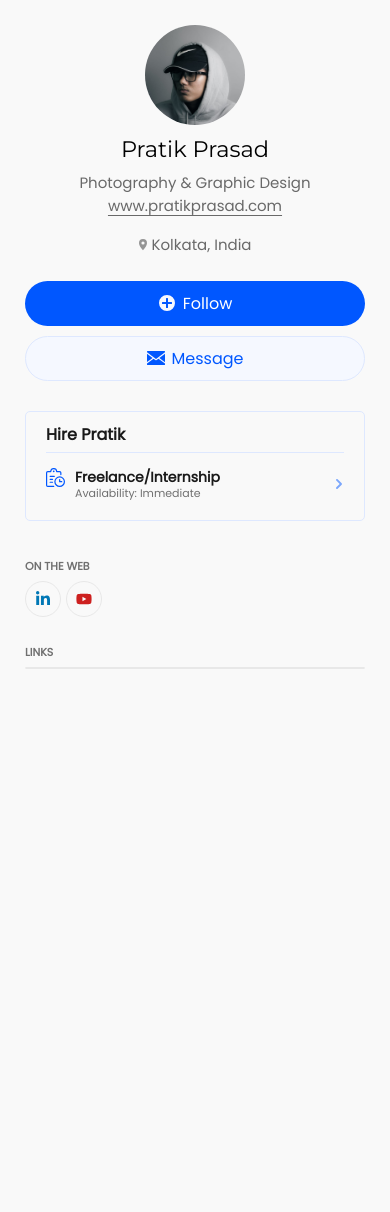
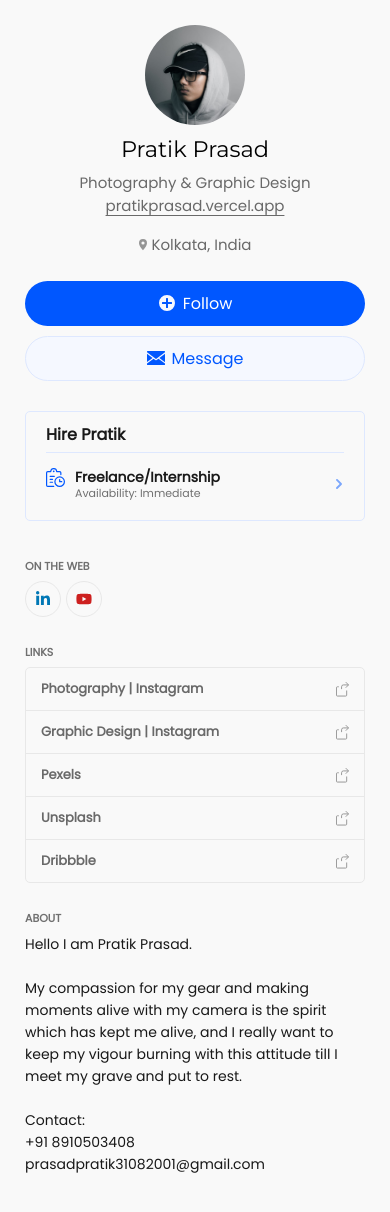
Before and after one commit to Shubham-Lal/Portfolio-v3, a React (Vite) app: page / in a window 390 px wide. Shown: the top 1212 px of the page. Before the commit the page ends 844 px from the top, so only its background shows below. Built offline with nearby package versions, Linux system fonts and the light colour scheme.

Commit message:
Left component UI

```diff
--- a/src/component/LeftSection/Left.jsx
+++ b/src/component/LeftSection/Left.jsx
@@ -1,5 +1,6 @@
 import './style.css'
 import { webLinks } from '../../data/webLinks'
+import { links } from '../../data/links'
 
 const Left = () => {
     return (
@@ -10,7 +11,7 @@ const Left = () => {
             <div className="info__conatiner">
                 <p className="name">Pratik Prasad</p>
                 <p className="profession">Photography & Graphic Design</p>
-                <a className="website" href="/">www.pratikprasad.com</a>
+                <a className="website" href="/">pratikprasad.vercel.app</a>
                 <p className="location">
                     <svg xmlns="http://www.w3.org/2000/svg" viewBox="-4808 -20688 14.286 20" fill="#959595" width="8px" style={{ marginRight: "5px", transform: "translateY(1px)" }}><g><path d="M-4800.857-20688a7.143 7.143 0 0 0-7.143 7.143c0 5.714 7.143 12.857 7.143 12.857s7.143-7.143 7.143-12.857a7.142 7.142 0 0 0-7.143-7.143zm0 10a2.857 2.857 0 1 1 2.857-2.859 2.858 2.858 0 0 1-2.857 2.859z"></path></g></svg>
                     Kolkata, India
@@ -25,7 +26,7 @@ const Left = () => {
                     Follow
                 </a>
                 <a
-                    href='https://api.whatsapp.com/send?phone=+918910503408&text=Namaste Pratik'
+                    href="https://api.whatsapp.com/send?phone=+918910503408&text=Hello Pratik, Let&amp;s connect"
                     target="_blank" rel="noopener noreferrer"
                 >
                     <svg viewBox="0 0 18 18" xmlns="http://www.w3.org/2000/svg" style={{ width: "18px", fill: "#0057ff", marginRight: "7px" }}><path d="M9,10.094l9-6.7615v-.75A.5735.5735,0,0,0,17.4375,2H.5625A.57351.57351,0,0,0,0,2.5835V3.318Z"></path><polygon points="12.389 8.981 18 13.184 18 6.667 18 4.771"></polygon><path d="M11.433,9.7,9.645,11.047a1.086,1.086,0,0,1-1.29,0L6.541,9.6875,0,14.534v.883A.573.573,0,0,0,.5625,16h16.875A.573.573,0,0,0,18,15.417v-.795Z"></path><polygon points="5.582 8.969 0 4.756 0 6.667 0 13.097"></polygon></svg>
@@ -34,14 +35,18 @@ const Left = () => {
             </div>
             <div className="hire__container">
                 <p className="hire__text">Hire Pratik</p>
-                <div className="hire__button">
+                <a
+                    className="hire__button"
+                    href="https://api.whatsapp.com/send?phone=+918910503408&text=Hello Pratik, Let&amp;s connect"
+                    target="_blank" rel="noopener noreferrer"
+                >
                     <svg xmlns="http://www.w3.org/2000/svg" viewBox="0 0 20 20"><g transform="translate(0.625 0.625)"><g transform="translate(0 0)"><path d="M14.375,8.759A5.625,5.625,0,1,1,8.75,14.384,5.631,5.631,0,0,1,14.375,8.759Zm0,10A4.375,4.375,0,1,0,10,14.384,4.38,4.38,0,0,0,14.375,18.759Z" transform="translate(-0.625 -0.634)"></path><path d="M16.585,15.009h-2.21a.625.625,0,0,1-.625-.625v-2.21a.625.625,0,0,1,1.25,0v1.585h1.585a.625.625,0,0,1,0,1.25Z" transform="translate(-0.625 -0.634)"></path><path d="M8.75,9.384H4.375a.625.625,0,0,1,0-1.25H8.75a.625.625,0,0,1,0,1.25Z" transform="translate(-0.625 -0.634)"></path><path d="M6.875,12.509h-2.5a.625.625,0,0,1,0-1.25h2.5a.625.625,0,0,1,0,1.25Z" transform="translate(-0.625 -0.634)"></path><path d="M6.875,15.634h-2.5a.625.625,0,0,1,0-1.25h2.5a.625.625,0,0,1,0,1.25Z" transform="translate(-0.625 -0.634)"></path><path d="M8.125,20.009H1.875A1.875,1.875,0,0,1,0,18.134V5.009A1.877,1.877,0,0,1,1.875,3.134H4.427a3.751,3.751,0,0,1,7.4,0h2.552A1.877,1.877,0,0,1,16.25,5.009V6.884a.625.625,0,1,1-1.25,0V5.009a.626.626,0,0,0-.625-.625H11.25a.625.625,0,0,1-.625-.625,2.5,2.5,0,0,0-5,0A.625.625,0,0,1,5,4.384H1.875a.626.626,0,0,0-.625.625V18.134a.625.625,0,0,0,.625.625h6.25a.625.625,0,0,1,0,1.25Z" transform="translate(-0.625 -0.634)"></path><path d="M8.125,4.384a.937.937,0,1,1,.938-.937A.939.939,0,0,1,8.125,4.384Z" transform="translate(-0.625 -0.634)"></path></g></g></svg>
-                    <div className='hire__button__text'>
+                    <div className="hire__button__text">
                         <p>Freelance/Internship</p>
                         <p>Availability: Immediate</p>
                     </div>
                     <svg xmlns="http://www.w3.org/2000/svg" width="8" height="13.42" viewBox="0 0 8 13.42"><path d="M1.28,0a1.07,1.07,0,0,1,.25,0L1.77.1A.91.91,0,0,1,2,.21,1.2,1.2,0,0,1,2.2.38L7.62,5.8a1.52,1.52,0,0,1,.28.43,1.15,1.15,0,0,1,.1.48,1.16,1.16,0,0,1-.1.49,1.34,1.34,0,0,1-.28.42L2.2,13a1.42,1.42,0,0,1-.43.29,1.32,1.32,0,0,1-.48.09,1.37,1.37,0,0,1-.49-.09A1.1,1.1,0,0,1,.38,13a1.34,1.34,0,0,1-.28-.42,1.23,1.23,0,0,1,0-1,1.34,1.34,0,0,1,.28-.42L4.9,6.72.38,2.18A1.34,1.34,0,0,1,.1,1.76a1.23,1.23,0,0,1,0-1A1.34,1.34,0,0,1,.38.38L.58.21A.65.65,0,0,1,.8.1L1,0a1,1,0,0,1,.24,0Z"></path></svg>
-                </div>
+                </a>
             </div>
             <div className="webLinks__container">
                 <p>ON THE WEB</p>
@@ -62,8 +67,45 @@ const Left = () => {
             <div className="links__container">
                 <p>LINKS</p>
                 <div className="link__conatiner">
-
+                    {links.map((item, i) => (
+                        <a
+                            title={item.name}
+                            href={item.link}
+                            target="_blank" rel="noopener noreferrer"
+                            className={`link ${(links.length - 1) !== i && "not-last"}`}
+                            key={i}
+                        >
+                            <p>{item.name}</p>
+                            <svg xmlns="http://www.w3.org/2000/svg" viewBox="0 0 13.125 15.194" aria-labelledby="IconBase-title-5e94d183-b161-4668-be42-569a5fcf3c5c IconBase-description-5e94d183-b161-4668-be42-569a5fcf3c5c" role="graphics-symbol img" width="100%" height="100%" fill="none"><title id="IconBase-title-5e94d183-b161-4668-be42-569a5fcf3c5c">LinkOut</title><desc id="IconBase-description-5e94d183-b161-4668-be42-569a5fcf3c5c">opens in a new tab or window</desc><g><path d="M12.657 3.475H7.501A1.875 1.875 0 005.626 5.35v2.344 M9.844 6.288l2.813-2.812L9.844.663 M10.782 9.1v4.688a.938.938 0 01-.937.938H1.407a.938.938 0 01-.937-.937v-7.5a.938.938 0 01.938-.937h1.405"></path></g></svg>
+                        </a>
+                    ))}
                 </div>
+            </div>
+            <div className="about__container">
+                <p>ABOUT</p>
+                <p>
+                    Hello I am Pratik Prasad.
+                    <br />
+                    <br />
+                    My compassion for my gear and making moments alive with my camera is the spirit which has kept me alive, and I really want to keep my vigour burning with this attitude till I meet my grave and put to rest.
+                    <br />
+                    <br />
+                    Contact:
+                    <br />
+                    <a
+                        href="https://api.whatsapp.com/send?phone=+918910503408&text=Hello Pratik, how was your day?"
+                        target="_blank" rel="noopener noreferrer"
+                    >
+                        +91 8910503408
+                    </a>
+                    <br />
+                    <a
+                        href="mailto:prasadpratik31082001@gmail.com"
+                        target="_blank" rel="noopener noreferrer"
+                    >
+                        prasadpratik31082001@gmail.com
+                    </a>
+                </p>
             </div>
         </div>
     )
--- a/src/component/LeftSection/style.css
+++ b/src/component/LeftSection/style.css
@@ -7,15 +7,15 @@
 }
 
 .image__container {
+    display: flex;
     width: 100px;
     height: 100px;
-    border-radius: 50%;
-    overflow: hidden;
 }
 
 .image__container img {
     width: 100%;
     height: 100%;
+    border-radius: 50%;
     object-fit: cover;
 }
 
@@ -218,6 +218,66 @@
     border-radius: 5px;
 }
 
+.link__conatiner .link {
+    display: flex;
+    align-items: center;
+    justify-content: space-between;
+    padding: 11px 15px;
+}
+
+.link__conatiner .link.not-last {
+    border-bottom: 1px solid #e8e8e8;
+}
+
+.link__conatiner .link p {
+    color: dimgray;
+    font-size: 13px;
+    line-height: 1.3;
+    word-break: break-all;
+    transition: color .2s;
+}
+
+.link__conatiner .link svg {
+    width: 13px;
+    height: 20px;
+    margin-left: auto;
+    opacity: .7;
+    stroke: #707070;
+    transition: all .2s;
+}
+
+.link__conatiner .link:hover {
+    background-color: #f2f2f2;
+}
+
+.link__conatiner .link:hover p {
+    color: #191919;
+}
+
+.link__conatiner .link:hover svg {
+    opacity: 1;
+    stroke: #191919;
+}
+
+.about__container {
+    width: 100%;
+}
+
+.about__container p:first-child {
+    color: #707070;
+    font-size: 11px;
+    line-height: 30px;
+    font-weight: bolder;
+}
+
+.about__container p:last-child {
+    color: #191919;
+    font-size: 14px;
+    line-height: 22px;
+    white-space: pre-wrap;
+    word-wrap: break-word;
+}
+
 @media screen and (min-width: 604px) and (max-width: 1200px) {
     .left__container {
         width: 100%;
@@ -239,7 +299,9 @@
         max-width: 610px;
     }
 
-    .webLinks__container {
+    .webLinks__container,
+    .links__container,
+    .about__container {
         display: none;
     }
 }
--- /dev/null
+++ b/src/data/links.jsx
@@ -0,0 +1,22 @@
+export const links = [
+    {
+        name: "Photography | Instagram",
+        link: "https://instagram.com/pratikprsd"
+    },
+    {
+        name: "Graphic Design | Instagram",
+        link: "https://instagram.com/pratikpsd"
+    },
+    {
+        name: "Pexels",
+        link: ""
+    },
+    {
+        name: "Unsplash",
+        link: ""
+    },
+    {
+        name: "Dribbble",
+        link: ""
+    },
+]
```
